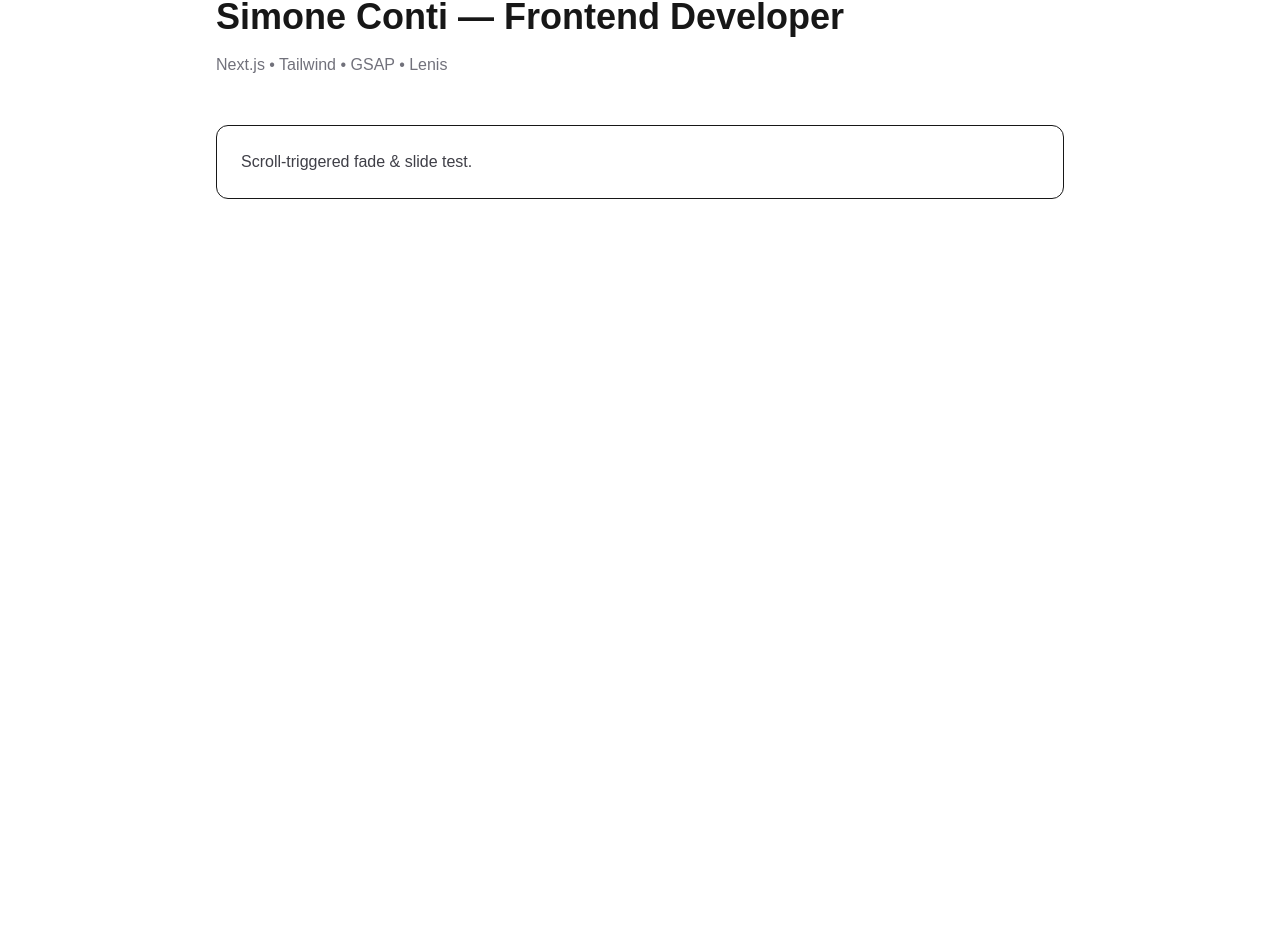
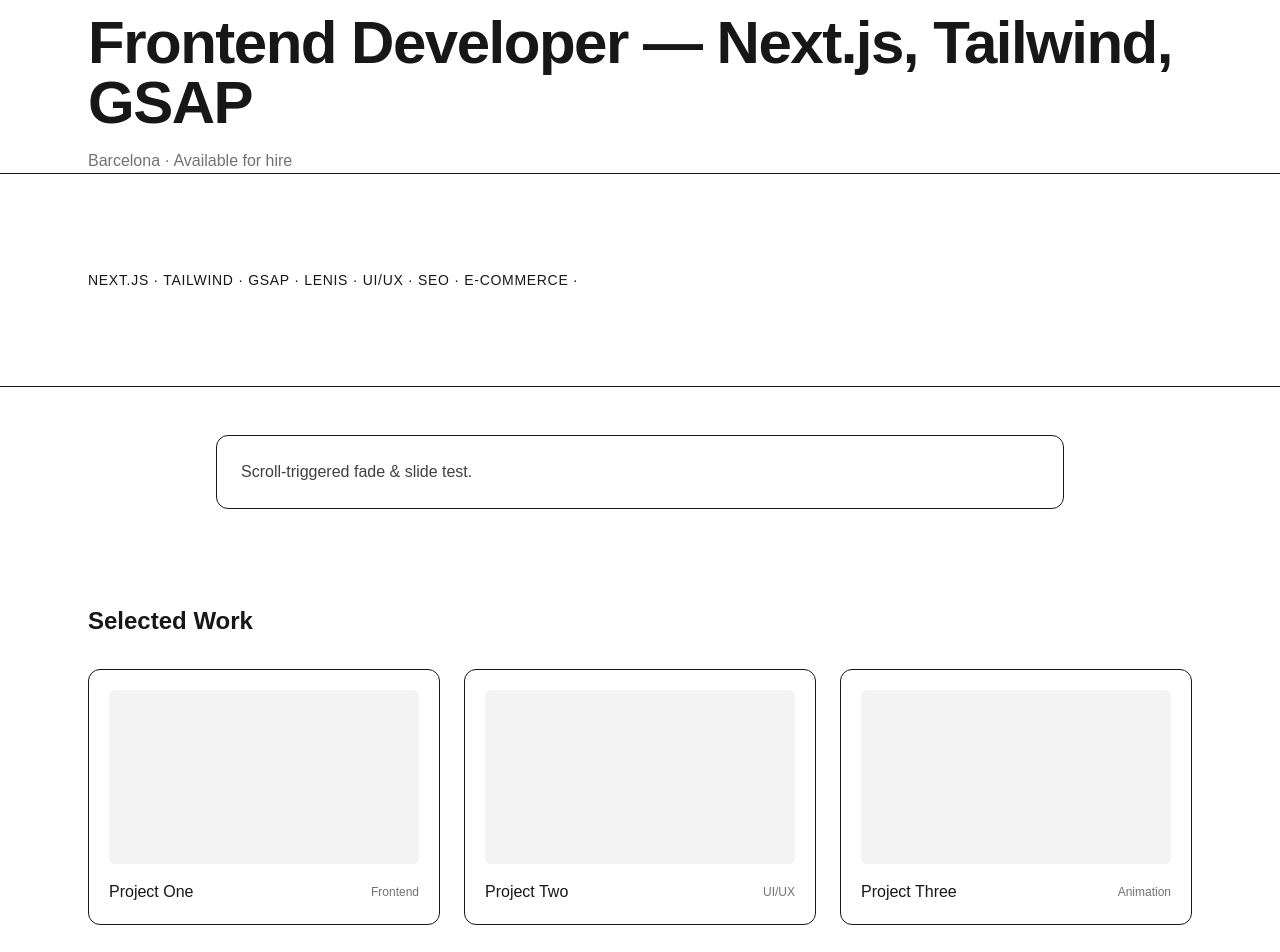
Before and after one commit to simonecontidev/simoneconti-work, a Next.js app: page / in a window 1280 px wide. Shown: the part 112-1064 px from the top of the page. Before the commit the page ends 800 px from the top, so only its background shows below. Built offline with nearby package versions, Linux system fonts and the light colour scheme.

Commit message:
refactor(home): move GSAP demo to client section; make Home a server component with sections
Signed-off-by: simonecontidev <barriotropical@gmail.com>

```diff
--- a/app/page.tsx
+++ b/app/page.tsx
@@ -1,33 +1,17 @@
-"use client";
-import { useEffect, useRef } from "react";
-import { useGsapRegister } from "@/lib/gsap";
+import Hero from "@/components/sections/Hero";
+import Marquee from "@/components/sections/Marquee";
+import WorkGrid from "@/components/sections/WorkGrid";
+import FadeTest from "@/components/sections/FadeTest";
 
 export default function HomePage() {
-  const { gsap, ScrollTrigger } = useGsapRegister();
-  const boxRef = useRef<HTMLDivElement | null>(null);
-
-  useEffect(() => {
-    if (!boxRef.current) return;
-    gsap.fromTo(
-      boxRef.current,
-      { y: 40, opacity: 0 },
-      {
-        y: 0,
-        opacity: 1,
-        duration: 0.8,
-        ease: "power2.out",
-        scrollTrigger: { trigger: boxRef.current, start: "top 80%" },
-      }
-    );
-  }, [gsap]);
-
   return (
-    <main className="mx-auto max-w-4xl px-6 py-16">
-      <h1 className="text-4xl font-bold">Simone Conti — Frontend Developer</h1>
-      <p className="mt-4 text-zinc-500">Next.js • Tailwind • GSAP • Lenis</p>
-      <div ref={boxRef} className="mt-12 rounded-xl border p-6">
-        <p className="text-zinc-700">Scroll-triggered fade & slide test.</p>
+    <main>
+      <Hero />
+      <Marquee />
+      <div className="mx-auto max-w-4xl px-6">
+        <FadeTest />
       </div>
+      <WorkGrid />
     </main>
   );
 }
--- /dev/null
+++ b/components/sections/FadeTest.tsx
@@ -0,0 +1,23 @@
+"use client";
+import { useEffect, useRef } from "react";
+import { useGsapRegister } from "@/lib/gsap";
+
+export default function FadeTest() {
+  const { gsap } = useGsapRegister();
+  const boxRef = useRef<HTMLDivElement | null>(null);
+
+  useEffect(() => {
+    if (!boxRef.current) return;
+    gsap.fromTo(
+      boxRef.current,
+      { y: 40, opacity: 0 },
+      { y: 0, opacity: 1, duration: 0.8, ease: "power2.out" }
+    );
+  }, [gsap]);
+
+  return (
+    <div ref={boxRef} className="mt-12 rounded-xl border p-6">
+      <p className="text-zinc-700">Scroll-triggered fade & slide test.</p>
+    </div>
+  );
+}
--- /dev/null
+++ b/components/sections/Hero.tsx
@@ -0,0 +1,26 @@
+"use client";
+import { useEffect, useRef } from "react";
+import { useGsapRegister } from "@/lib/gsap";
+import Container from "@/components/ui/Container";
+import { H1 } from "@/components/ui/Heading";
+
+export default function Hero() {
+  const { gsap } = useGsapRegister();
+  const ref = useRef<HTMLDivElement | null>(null);
+
+  useEffect(() => {
+    if (!ref.current) return;
+    gsap.fromTo(ref.current, { y: 20, opacity: 0 }, { y: 0, opacity: 1, duration: 0.8, ease: "power2.out" });
+  }, [gsap]);
+
+  return (
+    <div className="pt-20">
+      <Container>
+        <div ref={ref}>
+          <H1>Frontend Developer — Next.js, Tailwind, GSAP</H1>
+          <p className="mt-4 text-zinc-500">Barcelona · Available for hire</p>
+        </div>
+      </Container>
+    </div>
+  );
+}
--- /dev/null
+++ b/components/sections/Marquee.tsx
@@ -0,0 +1,18 @@
+"use client";
+import Section from "@/components/ui/Section";
+import Container from "@/components/ui/Container";
+
+export default function Marquee() {
+  // TODO: replace with template marquee (GSAP/auto-scroll)
+  return (
+    <Section className="border-y">
+      <Container>
+        <div className="whitespace-nowrap overflow-hidden">
+          <div className="animate-[marquee_20s_linear_infinite] text-sm tracking-wider">
+            NEXT.JS · TAILWIND · GSAP · LENIS · UI/UX · SEO · E-COMMERCE ·
+          </div>
+        </div>
+      </Container>
+    </Section>
+  );
+}
--- /dev/null
+++ b/components/sections/WorkGrid.tsx
@@ -0,0 +1,31 @@
+"use client";
+import Section from "@/components/ui/Section";
+import Container from "@/components/ui/Container";
+import Link from "next/link";
+
+const projects = [
+  { slug: "project-one", title: "Project One", tag: "Frontend" },
+  { slug: "project-two", title: "Project Two", tag: "UI/UX" },
+  { slug: "project-three", title: "Project Three", tag: "Animation" },
+];
+
+export default function WorkGrid() {
+  return (
+    <Section>
+      <Container>
+        <h2 className="text-2xl font-semibold">Selected Work</h2>
+        <div className="mt-8 grid gap-6 sm:grid-cols-2 lg:grid-cols-3">
+          {projects.map(p => (
+            <Link key={p.slug} href={`/portfolio/${p.slug}`} className="group rounded-xl border p-5 hover:shadow-md">
+              <div className="aspect-video rounded-md bg-zinc-100 group-hover:bg-zinc-200" />
+              <div className="mt-4 flex items-center justify-between">
+                <span className="font-medium">{p.title}</span>
+                <span className="text-xs text-zinc-500">{p.tag}</span>
+              </div>
+            </Link>
+          ))}
+        </div>
+      </Container>
+    </Section>
+  );
+}
--- /dev/null
+++ b/components/ui/Container.tsx
@@ -0,0 +1,3 @@
+export default function Container({ children }: { children: React.ReactNode }) {
+  return <div className="mx-auto w-full max-w-6xl px-6">{children}</div>;
+}
--- /dev/null
+++ b/components/ui/Heading.tsx
@@ -0,0 +1,6 @@
+export function H1({ children }: { children: React.ReactNode }) {
+  return <h1 className="text-4xl md:text-6xl font-semibold tracking-tight">{children}</h1>;
+}
+export function H2({ children }: { children: React.ReactNode }) {
+  return <h2 className="text-2xl md:text-3xl font-semibold">{children}</h2>;
+}
--- /dev/null
+++ b/components/ui/Section.tsx
@@ -0,0 +1,3 @@
+export default function Section({ children, className = "" }: { children: React.ReactNode; className?: string }) {
+  return <section className={`py-16 md:py-24 ${className}`}>{children}</section>;
+}
--- /dev/null
+++ b/components/ui/cn.ts
@@ -0,0 +1,3 @@
+export function cn(...c: Array<string | false | null | undefined>) {
+  return c.filter(Boolean).join(" ");
+}
```
